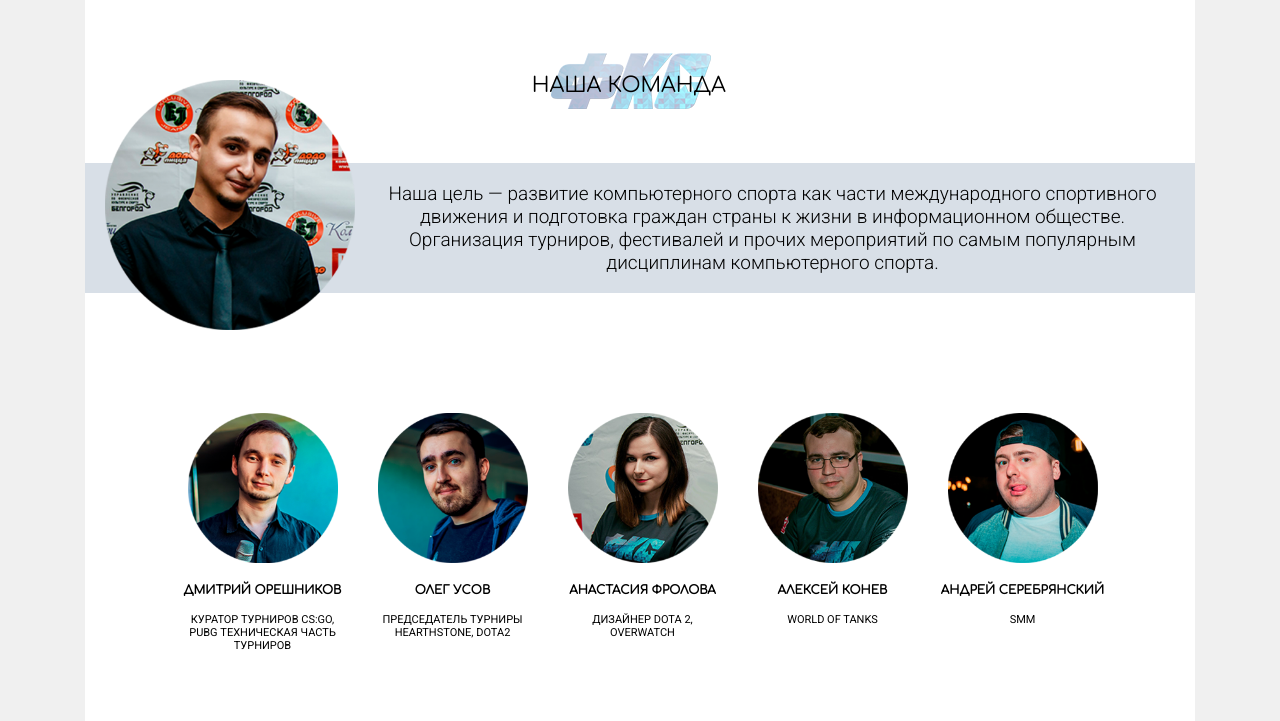
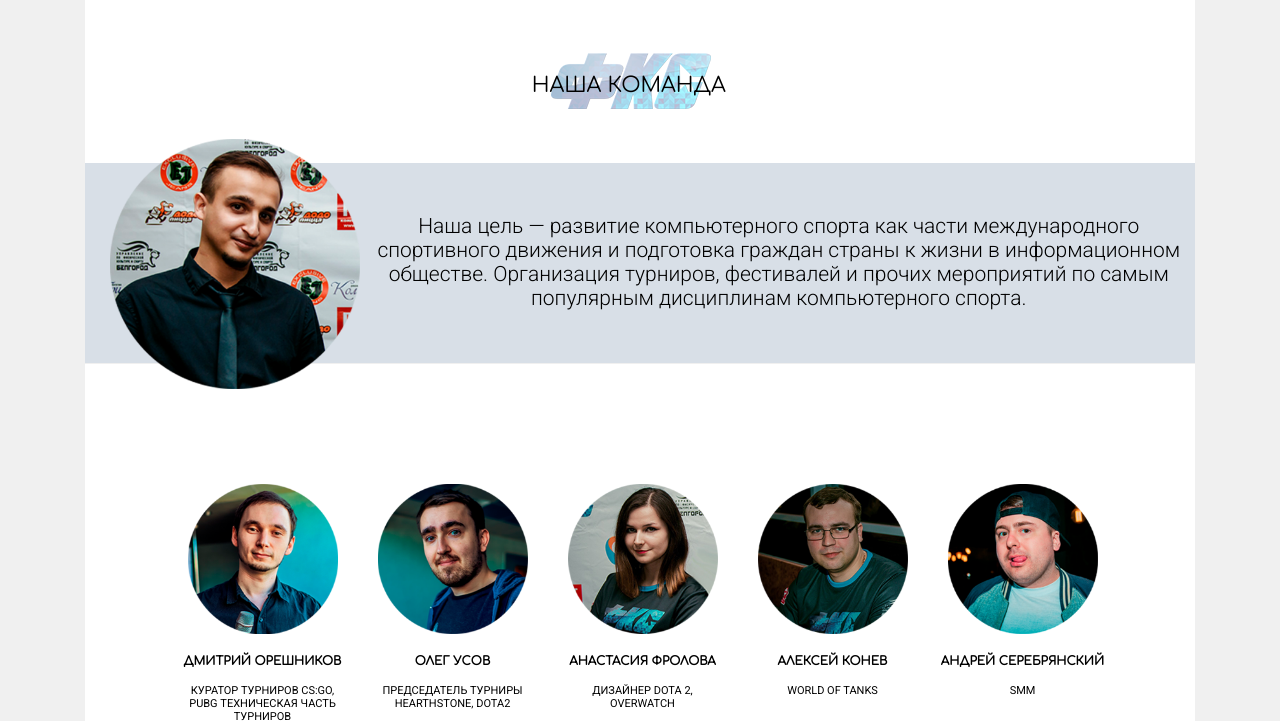
Before and after one commit to belgorodfks/belgorodfks.github.io, a plain HTML site: page index.html in a window 1280 px wide. Shown: the part 2105-2826 px from the top of the page. Drawn offline with nearby package versions, Linux system fonts and the light colour scheme.

Commit message:
Add files via upload

```diff
--- a/css/style.css
+++ b/css/style.css
@@ -358,14 +358,12 @@ body {
 
 /*BOSS*/
 
-.image-boss {
-	position: relative;
-}
+
 
 .image-boss img {
 	position: absolute;
-	bottom: -167px;
-	left: 20px;
+	bottom: -25px;
+	left: 40px;
 	width: 250px;
 	height: 250px;
 }
@@ -376,17 +374,34 @@ body {
 	height: 300px;
 	}*/
 
-	.boss-speak p{
+/*	.boss-speak p{
 		padding-right: 20px;
 		font-family: Roboto;
 		font-size: 19px;
 		text-align: center;
 		font-weight: 300;
+	}*/
+
+.boss-speak {
+		position: relative;
+    background-color: #d8dfe7;
+    height: 200px;
+    font-family: Roboto;
+    font-weight: 300;
+		font-size: 21px;
+		text-align: center;
+		padding-top: 30px;
+
+}
+
+.boss-speak p{
+	position: absolute;
+	left: 25%;
 	}
 
-	.wrap1 {
+	/*.wrap1 {
 		background-color: #d8dfe7
-	}
+	}*/
 
 
 	/*MEMBERS*/
--- a/index.html
+++ b/index.html
@@ -235,23 +235,21 @@
 		</div>
 		<!-- OUR TEAM -->
 		<div class="container">
-			<div class="wrap1">
 				<div class="row">
-					<div class="col-md-3 col-xl-3">
+
+
+					<div class="col-12">
+						<div class="boss-speak">
+							<p>Наша цель — развитие компьютерного спорта как части международного спортивного движения и подготовка граждан страны к жизни в информационном обществе.
+								Организация турниров, фестивалей и прочих мероприятий
+							по самым популярным дисциплинам компьютерного спорта.</p></div>
+						</div>
+						<div class="col-3">
 						<div class="image-boss">
 							<img src="img/boss.png" alt="">
 						</div>
 					</div>
-					<div class="col-md-9 col-xl-9">
-						<div class="boss-speak">
-							<p>Наша цель — развитие компьютерного спорта
-								как части международного спортивного движения и подготовка
-								граждан страны к жизни в информационном обществе.
-								Организация турниров, фестивалей и прочих мероприятий
-							по самым популярным дисциплинам компьютерного спорта.</p></div>
-						</div>
 					</div>
-				</div>
 			</div>
 		</div>
 
```
